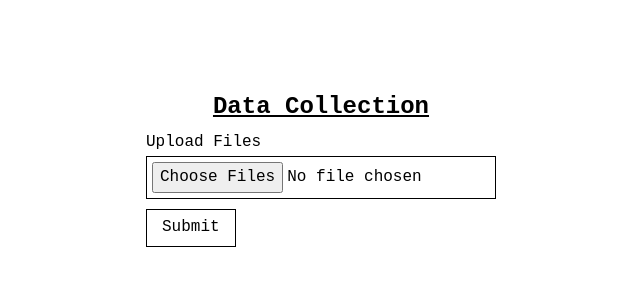
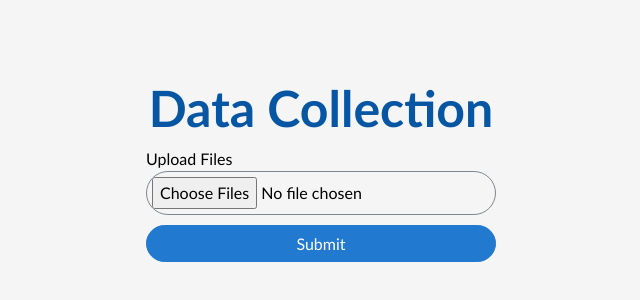
Before and after one commit to ZahraFalih/proto-frontend, a React (Create React App) app: page /datacollection in a window 1280 px wide. Shown: the part 246-546 px from the top of the page, without its empty margins (319-959 px from the left). Built offline with nearby package versions, Linux system fonts and the light colour scheme.

Commit message:
data collection page iteration 1 done

```diff
--- a/src/pages/DataCollectionPage.js
+++ b/src/pages/DataCollectionPage.js
@@ -1,5 +1,6 @@
 import React, { useState } from "react";
 import { useNavigate } from "react-router-dom";
+import '../styles/DataCollectionPage.css';
 
 const DataCollectionPage = () => {
   const [files, setFiles] = useState([]);
@@ -80,26 +81,12 @@ const DataCollectionPage = () => {
   };
 
   return (
-    <div
-      style={{
-        minHeight: "100vh",
-        display: "flex",
-        flexDirection: "column",
-        alignItems: "center",
-        justifyContent: "center",
-        backgroundColor: "#fff",
-        fontFamily: "Courier New, monospace",
-        color: "#000",
-        textAlign: "center",
-      }}
-    >
-      <h1 style={{ fontSize: "24px", fontWeight: "bold", textDecoration: "underline" }}>
-        Data Collection
-      </h1>
+    <div className="data-collection-container">
+      <h1 className="data-collection-title">Data Collection</h1>
 
-      {error && <p style={{ color: "red" }}>{error}</p>}
+      {error && <p className="error-message">{error}</p>}
 
-      <form onSubmit={handleSubmit} style={{ width: "350px", textAlign: "left" }}>
+      <form onSubmit={handleSubmit} className="data-collection-form">
         <label>Upload Files</label>
         <input
           type="file"
@@ -107,52 +94,28 @@ const DataCollectionPage = () => {
           onChange={handleFileChange}
           multiple
           required
-          style={{
-            width: "100%",
-            padding: "5px",
-            border: "1px solid #000",
-            fontFamily: "Courier New, monospace",
-          }}
+          className="file-input"
         />
 
-        {/* Display Uploaded Files & Editable File Names */}
         {files.length > 0 && (
-          <div style={{ fontSize: "14px", marginTop: "10px" }}>
+          <div className="file-list">
             {files.map((file, index) => (
-              <div key={index} style={{ marginBottom: "10px" }}>
-                <span style={{ fontWeight: "bold" }}>{file.name}</span>
+              <div key={index} className="file-item">
+                <span className="file-name">{file.name}</span>
                 <input
                   type="text"
                   value={fileNames[index]}
                   onChange={(e) => handleFileNameChange(index, e.target.value)}
                   placeholder="Enter file name"
                   required
-                  style={{
-                    width: "100%",
-                    padding: "5px",
-                    marginTop: "5px",
-                    border: "1px solid #000",
-                    fontFamily: "Courier New, monospace",
-                  }}
+                  className="file-name-input"
                 />
               </div>
             ))}
           </div>
         )}
 
-        <button
-          type="submit"
-          disabled={loading}
-          style={{
-            background: "none",
-            color: "#000",
-            padding: "5px 15px",
-            border: "1px solid #000",
-            cursor: "pointer",
-            marginTop: "10px",
-            fontFamily: "Courier New, monospace",
-          }}
-        >
+        <button type="submit" disabled={loading} className="submit-button">
           {loading ? "Uploading..." : "Submit"}
         </button>
       </form>
--- a/src/pages/welcomePage.js
+++ b/src/pages/welcomePage.js
@@ -1,4 +1,3 @@
-// src/components/WelcomePage.js
 
 import React from 'react';
 import { Link } from 'react-router-dom';
--- /dev/null
+++ b/src/styles/DataCollectionPage.css
@@ -0,0 +1,69 @@
+.data-collection-container {
+  min-height: 100vh;
+  display: flex;
+  flex-direction: column;
+  align-items: center;
+  justify-content: center;
+  background-color: #F5F5F5;
+  font-family: 'Gill Sans', 'Gill Sans MT', Calibri, 'Trebuchet MS', sans-serif;
+  color: #000;
+  text-align: center;
+}
+
+.data-collection-title {
+  font-size: 50px;
+  font-weight: bold;
+  color: #0756A4;
+}
+
+.error-message {
+  color: red;
+}
+
+.data-collection-form {
+  width: 350px;
+  text-align: left;
+}
+
+.file-input {
+  width: 100%;
+  padding: 5px;
+  border: 1px solid #7f8693;
+  border-radius: 70px;
+  font-family: 'Gill Sans', 'Gill Sans MT', Calibri, 'Trebuchet MS', sans-serif;
+}
+
+.file-list {
+  font-size: 14px;
+  margin-top: 10px;
+  color: #7f8693;
+}
+
+.file-item {
+  margin-bottom: 10px;
+}
+
+.file-name {
+  color: #000;
+}
+
+.file-name-input {
+  width: 100%;
+  padding: 10px;
+  margin-top: 5px;
+  border: 1px solid #7f8693;
+  border-radius: 70px;
+  font-family: 'Gill Sans', 'Gill Sans MT', Calibri, 'Trebuchet MS', sans-serif;
+}
+
+.submit-button {
+  width: 100%;
+  background-color: #2279D0;
+  color: #fff;
+  border-radius: 70px;
+  padding: 5px 15px;
+  border: 1px solid #2279D0;
+  cursor: pointer;
+  margin-top: 10px;
+  font-family: 'Gill Sans', 'Gill Sans MT', Calibri, 'Trebuchet MS', sans-serif;
+}
```
